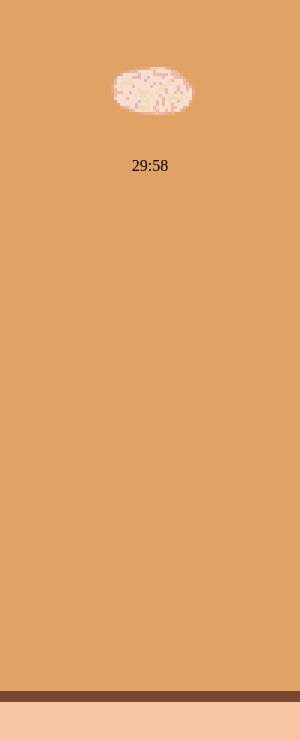
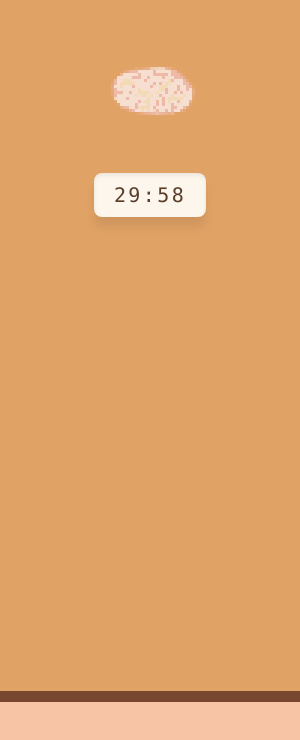
Before and after one commit to juliedelaro/sourdough-timer, an Electron app: page src/index.html in a window 300 px wide. Both pictures are taken after a click on the button "Start". Shown: the part 100-840 px from the top of the page. Drawn offline with Linux system fonts and the light colour scheme; a web font is replaced by a local one.

Commit message:
Update timer display css

```diff
--- a/src/index.css
+++ b/src/index.css
@@ -112,7 +112,6 @@ body {
   cursor: pointer;
   letter-spacing: 1px;
   image-rendering: pixelated;
-  image-rendering: -moz-crisp-edges;
   image-rendering: crisp-edges;
   transition: all 0.1s;
   margin: 50px auto 10px auto;
@@ -121,12 +120,28 @@ body {
   min-width: 60px;
 }
 
-.timer-display {
-  font-size: 3rem; /* adjust size */
-  font-weight: bold;
-  width: 100%; /* crucial: takes full container width */
-  text-align: center; /* centers the text inside */
+#timer-display {
+  display: inline-block; /* critical */
+  width: auto; /* do NOT use fit-content here */
+  margin: 12px 0;
+
+  text-align: center;
   margin: 1rem 0;
+  font-size: 20px;
+  font-weight: 400;
+  font-family: ui-monospace, SFMono-Regular, Menlo, monospace;
+  font-variant-numeric: tabular-nums;
+
+  padding: 10px 20px;
+  border-radius: 8px;
+
+  background: #fdf6ec;
+  color: #5a3e2b;
+
+  box-shadow: inset 0 2px 4px rgba(0, 0, 0, 0.08),
+    0 10px 10px rgba(0, 0, 0, 0.08);
+
+  letter-spacing: 0.12em;
 }
 #timer-view {
   display: flex;
--- a/src/index.html
+++ b/src/index.html
@@ -66,7 +66,7 @@
       <h2 id="step-name"></h2>
        <img id="step-image" src="" alt="Step Image" style="width:150px; display:block; margin:0 auto;"/>
       <div id="timer-display">00:00</div>
-      <button id="next-step-btn" style="display:none">Next Step</button>
+      <button id="next-step-btn" class="start-button" style="display:none">Next Step</button>
       `;
       document.body.appendChild(timerView);
       const stepImageEl = document.getElementById("step-image");
```
